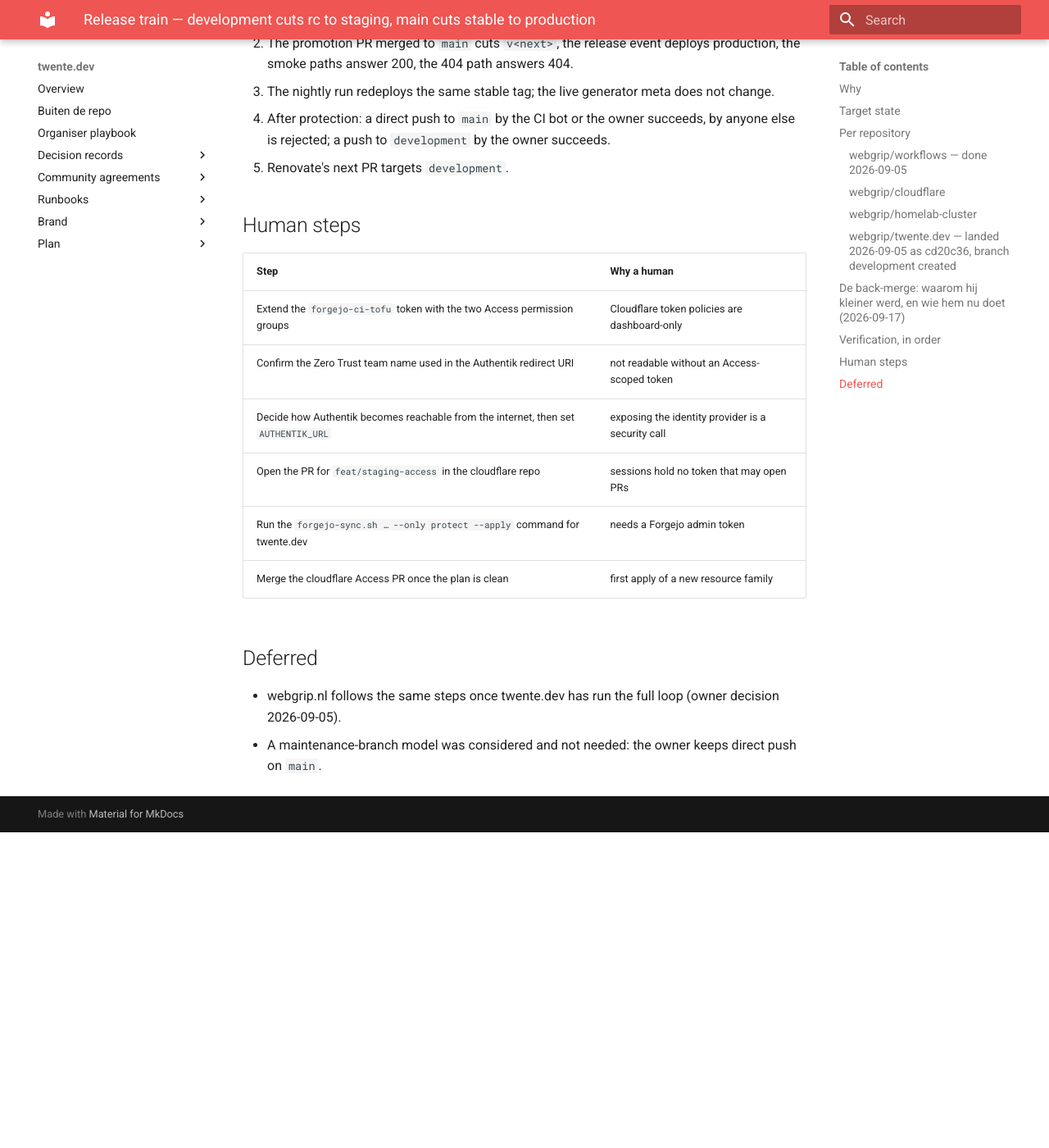
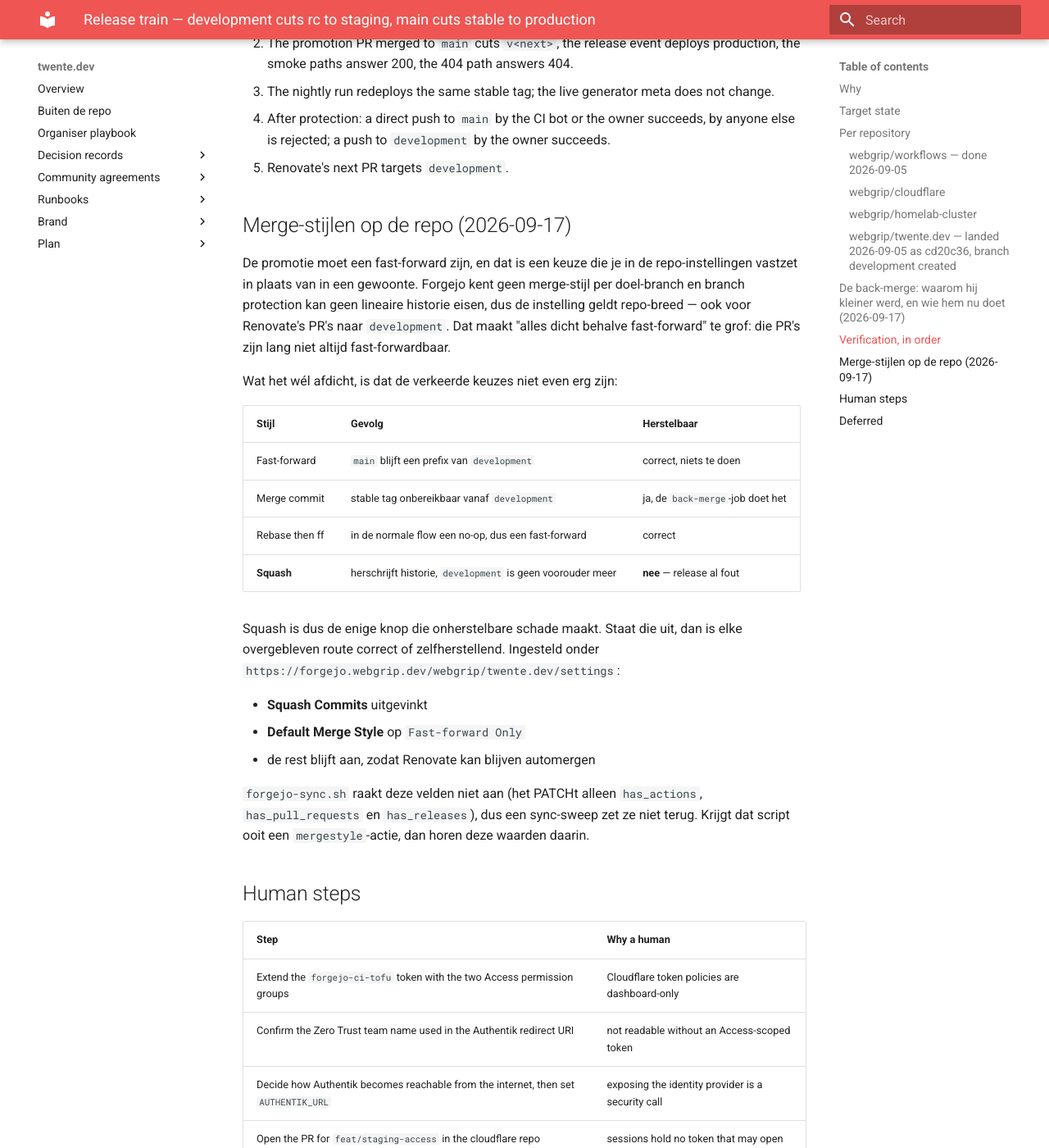
Before and after one commit to webgrip/twente.dev, an MkDocs documentation site: the page built from docs/plan/release-train.md, in a window 1280 px wide and 1400 px high, scrolled down 4008 px. Shown: the whole window at 82% size. Built offline with MkDocs 1.6.1 and Material for MkDocs 9.7.7, drawn with Linux system fonts in a browser that asks for light colours; before the commit the page ends 5023 px from its top, so only the background shows below that; some of the changed text lies outside the part shown.

Commit message:
docs(release): de merge-stijlen van de repo staan vast, met de reden
De promotie moet een fast-forward zijn en dat hing tot nu toe aan een gewoonte
plus een zin in de PR-body. Forgejo kent geen merge-stijl per doel-branch en
branch protection kan geen lineaire historie eisen, dus de instelling is
repo-breed en raakt ook Renovate's PRs naar development. Alles dichtzetten
behalve fast-forward is daarom te grof.

Wat het wel afdicht: squash is de enige stijl die onherstelbare schade maakt,
want die herschrijft historie en maakt development geen voorouder meer. Een
merge commit is herstelbaar — de back-merge-job fast-forwardt hem weg. Staat
squash uit, dan is elke overgebleven route correct of zelfherstellend.

forgejo-sync.sh raakt deze velden niet aan, dus een sweep zet ze niet terug.

Co-Authored-By: Claude Opus 5 (1M context) <noreply@anthropic.com>

```diff
--- a/docs/plan/release-train.md
+++ b/docs/plan/release-train.md
@@ -133,6 +133,35 @@ falende release: `makeConfig` gooit op onbekende opties.
    is rejected; a push to `development` by the owner succeeds.
 5. Renovate's next PR targets `development`.
 
+## Merge-stijlen op de repo (2026-09-17)
+
+De promotie moet een fast-forward zijn, en dat is een keuze die je in de repo-instellingen
+vastzet in plaats van in een gewoonte. Forgejo kent geen merge-stijl per doel-branch en branch
+protection kan geen lineaire historie eisen, dus de instelling geldt repo-breed — ook voor
+Renovate's PR's naar `development`. Dat maakt "alles dicht behalve fast-forward" te grof: die
+PR's zijn lang niet altijd fast-forwardbaar.
+
+Wat het wél afdicht, is dat de verkeerde keuzes niet even erg zijn:
+
+| Stijl          | Gevolg                                                     | Herstelbaar                      |
+| -------------- | ---------------------------------------------------------- | -------------------------------- |
+| Fast-forward   | `main` blijft een prefix van `development`                 | correct, niets te doen           |
+| Merge commit   | stable tag onbereikbaar vanaf `development`                | ja, de `back-merge`-job doet het |
+| Rebase then ff | in de normale flow een no-op, dus een fast-forward         | correct                          |
+| **Squash**     | herschrijft historie, `development` is geen voorouder meer | **nee** — release al fout        |
+
+Squash is dus de enige knop die onherstelbare schade maakt. Staat die uit, dan is elke
+overgebleven route correct of zelfherstellend. Ingesteld onder
+`https://forgejo.webgrip.dev/webgrip/twente.dev/settings`:
+
+- **Squash Commits** uitgevinkt
+- **Default Merge Style** op `Fast-forward Only`
+- de rest blijft aan, zodat Renovate kan blijven automergen
+
+`forgejo-sync.sh` raakt deze velden niet aan (het PATCHt alleen `has_actions`,
+`has_pull_requests` en `has_releases`), dus een sync-sweep zet ze niet terug. Krijgt dat script
+ooit een `mergestyle`-actie, dan horen deze waarden daarin.
+
 ## Human steps
 
 | Step                                                                               | Why a human                                       |
@@ -143,6 +172,7 @@ falende release: `makeConfig` gooit op onbekende opties.
 | Open the PR for `feat/staging-access` in the cloudflare repo                       | sessions hold no token that may open PRs          |
 | Run the `forgejo-sync.sh … --only protect --apply` command for twente.dev          | needs a Forgejo admin token                       |
 | Merge the cloudflare Access PR once the plan is clean                              | first apply of a new resource family              |
+| Set the merge styles on twente.dev (see below)                                     | repo settings are dashboard-only, no token here   |
 
 ## Deferred
 
```
